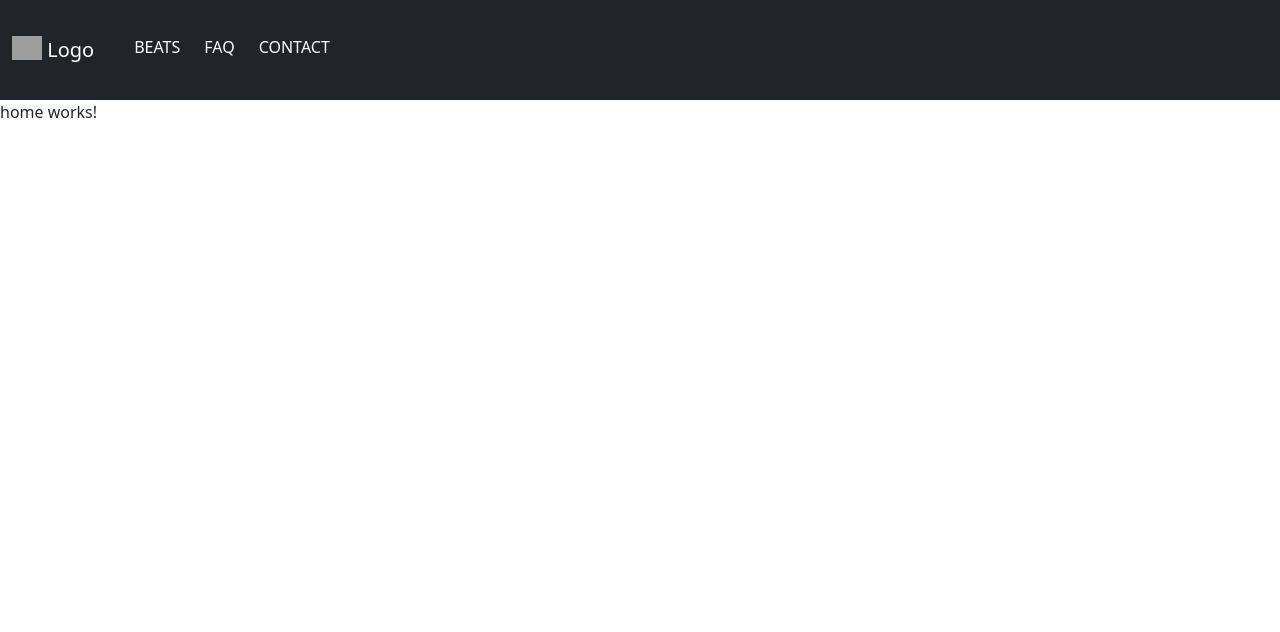
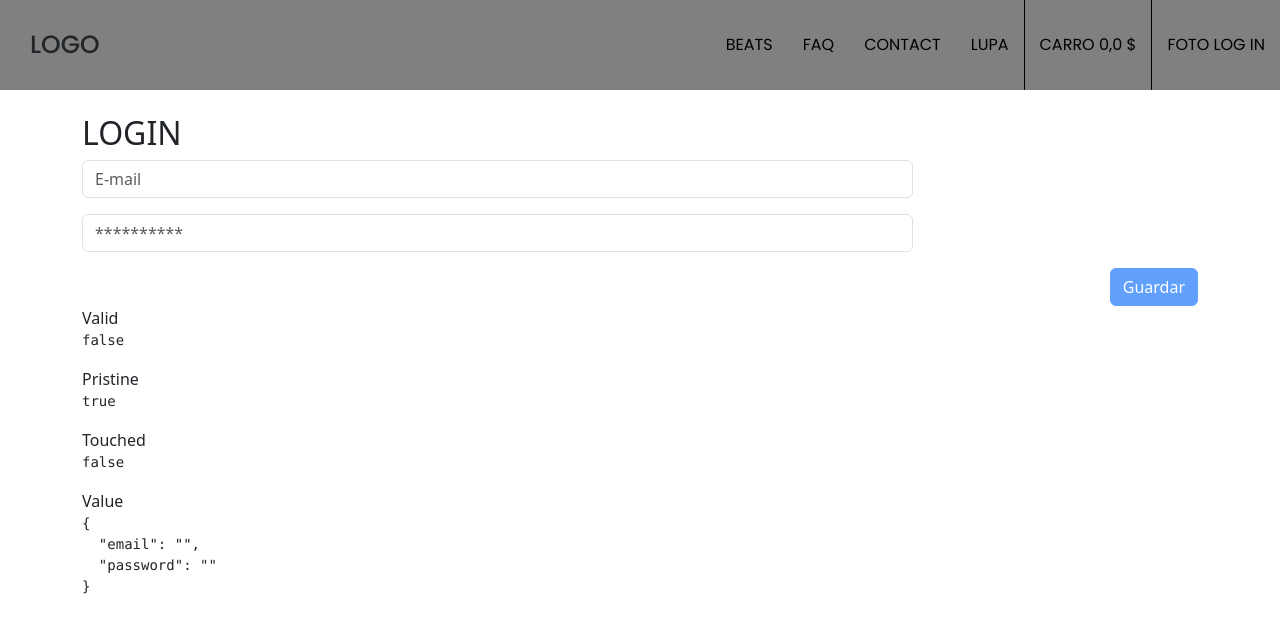
Before and after one commit to AlbertoAdame/AdamRoldan, an Angular app: page / in a window 1280 px wide. Shown: the top 632 px of the page. Built offline with nearby package versions, Linux system fonts and the light colour scheme; grey boxes are pictures that could not be loaded.

Commit message:
navbar planteado y login

```diff
--- a/src/app/app.component.html
+++ b/src/app/app.component.html
@@ -1,3 +1,3 @@
 
 <app-navbar></app-navbar>
-<app-home></app-home>
+<app-login></app-login>
--- a/src/app/app.module.ts
+++ b/src/app/app.module.ts
@@ -6,6 +6,7 @@ import { AppComponent } from './app.component';
 import { HomeModule } from './home/home.module';
 import { BeatsModule } from './beats/beats.module';
 import { SharedModule } from './shared/shared.module';
+import { LoginModule } from './login/login.module';
 
 
 @NgModule({
@@ -17,7 +18,8 @@ import { SharedModule } from './shared/shared.module';
     AppRoutingModule,
     HomeModule,
     BeatsModule,
-    SharedModule
+    SharedModule,
+    LoginModule
   ],
   providers: [],
   bootstrap: [AppComponent]
--- /dev/null
+++ b/src/app/login/login/login.component.html
@@ -0,0 +1,80 @@
+<div class="container loginPage">
+<br>
+<h2>LOGIN</h2>
+
+
+
+    <div class="row">
+        <div class="col">
+
+            <form (ngSubmit)="save()" #myForm="ngForm">
+
+                <!-- Campo de email -->
+                <div class="mb-3 row">
+
+                    <div class="col-sm-9">
+
+                        <input type="email"
+                                class="form-control"
+                                placeholder="E-mail"
+                                ngModel
+                                name="email"
+                                minlength="3"
+                                required>
+
+                        <span class="form-text text-danger"
+                            *ngIf="notValidEmail('email')">
+                            CANT BEA EMPTY
+                        </span>
+                    </div>
+                </div>
+
+
+                <!-- Campo de email -->
+                <div class="mb-3 row">
+                    <div class="col-sm-9">
+                        <input type="password"
+                            class="form-control"
+                            placeholder="**********"
+                            ngModel
+                            name="password"
+                            required
+                            >
+
+                            <span class="form-text text-danger"
+                            *ngIf="notValid('password')">
+                                CANT BEA EMPTY
+                            </span>
+                    </div>
+                </div>
+
+
+                <div class="row">
+                    <div class="col">
+                        <button type="submit"
+                                class="btn btn-primary float-end"
+                                [disabled]="myForm.invalid">
+                            Guardar
+                        </button>
+                    </div>
+                </div>
+
+
+
+            </form>
+
+            <span>Valid</span>
+            <pre>{{myForm.valid}}</pre>
+
+            <span>Pristine</span>
+            <pre>{{myForm.pristine}}</pre>
+
+            <span>Touched</span>
+            <pre>{{myForm.touched}}</pre>
+
+            <span>Value</span>
+            <pre>{{myForm.value | json}}</pre>
+
+        </div>
+    </div>
+</div>
--- /dev/null
+++ b/src/app/login/login/login.component.ts
@@ -0,0 +1,49 @@
+import { Component, OnInit, ViewChild } from '@angular/core';
+import { NgForm } from '@angular/forms';
+
+@Component({
+  selector: 'app-login',
+  templateUrl: './login.component.html',
+  styleUrls: ['./login.component.css']
+})
+export class LoginComponent implements OnInit {
+
+  @ViewChild('myForm') myForm!: NgForm;
+
+
+  constructor() { }
+
+  ngOnInit(): void {
+
+  }
+
+
+  notValidEmail(campo:string): boolean{
+    let result:boolean= false;
+
+    if(this.myForm?.controls[campo]?.invalid && this.myForm?.controls[campo]?.touched){
+
+      if (/^\w+([\.-]?\w+)*@\w+([\.-]?\w+)*(\.\w{2,3,4})+$/.test(campo)){
+          result=true;
+      } else {
+          result=true;
+      }
+    }
+      return result;
+  }
+
+  notValid(campo:string): boolean{
+    return this.myForm?.controls[campo]?.invalid &&
+      this.myForm?.controls[campo]?.touched
+  }
+  save() {
+    this.myForm.resetForm();
+
+    // this.myForm.resetForm({
+    //   password:0,
+    //   existencias:10
+    // })
+
+  }
+
+}
--- a/src/app/shared/navbar/navbar.component.css
+++ b/src/app/shared/navbar/navbar.component.css
@@ -1,7 +1,124 @@
-.navbar{
-    height: 100px !important;
+/* ===== Google Font Import - Poppins ===== */
+@import url('https://fonts.googleapis.com/css2?family=Poppins:wght@300;400;500;600&display=swap');
+
+*{
+    margin: 0;
+    padding: 0;
+    box-sizing: border-box;
+    font-family: 'Poppins', sans-serif;
+    transition: all 0.4s ease;;
 }
 
-.white{
-    color: white !important;
+body{
+    height: 100vh;
+    background-color: var(--body-color);
 }
+
+nav{
+    /* position: fixed; */
+    height: 90px;
+    width: 100%;
+    background-color: grey;
+    padding-left:30px;
+    display: flex;
+    align-items: center;
+    justify-content: space-between;
+}
+
+.logo{
+    font-size: 25px;
+    font-weight: 500;
+    color: var(--text-color);
+    text-decoration: none;
+}
+
+
+ul{
+    display: flex;
+    margin: 0;
+}
+
+li{
+
+    list-style: none;
+}
+
+.buttonNav{
+    border: 0;
+    height: 90px;
+    width: max-content;
+    background-color: grey;
+    margin: 0 15px;
+}
+
+.cart{
+    border: 0;
+    height: 90px;
+    width: max-content;
+    background-color: grey;
+    margin: 0 15px;
+}
+
+.login{
+    border: 0;
+    height: 90px;
+    width: max-content;
+    background-color: grey;
+    margin: 0 15px;
+}
+
+.liBorder{
+    border-left:  solid 1px black;
+}
+
+
+/* @media (max-width: 790px) {
+    nav .nav-bar .sidebarOpen{
+        display: block;
+    }
+
+    .menu{
+        position: fixed;
+        height: 100%;
+        width: 320px;
+        left: -100%;
+        top: 0;
+        padding: 20px;
+        background-color: var(--side-nav);
+        z-index: 100;
+        transition: all 0.4s ease;
+    }
+
+    nav.active .menu{
+        left: -0%;
+    }
+
+    nav.active .nav-bar .navLogo a{
+        opacity: 0;
+        transition: all 0.3s ease;
+    }
+
+    .menu .logo-toggle{
+        display: block;
+        width: 100%;
+        display: flex;
+        align-items: center;
+        justify-content: space-between;
+    }
+
+    .logo-toggle .siderbarClose{
+        color: var(--text-color);
+        font-size: 24px;
+        cursor: pointer;
+    }
+
+    .nav-bar .nav-links{
+        flex-direction: column;
+        padding-top: 30px;
+    }
+
+    .nav-links li a{
+        display: block;
+        margin-top: 20px;
+    }
+} */
--- a/src/app/shared/navbar/navbar.component.html
+++ b/src/app/shared/navbar/navbar.component.html
@@ -1,24 +1,44 @@
-<nav class="navbar navbar-dark bg-dark">
-    <div class="container-fluid">
-        <div class="row">
-            <div class="col">
-                <a class="navbar-brand" href="#">
-                    <img src="/docs/5.0/assets/brand/bootstrap-logo.svg" alt="" width="30" height="24" class="d-inline-block align-text-top">
-                    Logo
-                </a>
-            </div>
+<nav>
+    <div class="logo">
+        LOGO
+    </div>
 
-            <div class="col">
-                <a class="nav-link active white" aria-current="page" href="#">BEATS</a>
-            </div>
-            <div class="col">
-                <a class="nav-link active white" aria-current="page" href="#">FAQ</a>
-            </div>
-            <div class="col">
-                <a class="nav-link active white" aria-current="page" href="#">CONTACT</a>
-            </div>
-        </div>
+    <div class="menu">
+        <ul>
+            <li>
+                <button class="buttonNav">
+                    BEATS
+                </button>
+            </li>
+            <li>
 
+                <button class="buttonNav">
+                    FAQ
+                </button>
+            </li>
+            <li>
+                <button class="buttonNav">
+                    CONTACT
+                </button>
+            </li>
+            <li>
+                <button class="buttonNav">
+                    LUPA
+                </button>
+            </li>
 
+            <li class="liBorder">
+                <button class="cart">
+                    CARRO 0,0 $
+                </button>
+            </li >
+
+            <li class="liBorder">
+                <button class="login">
+                    FOTO LOG IN
+                </button>
+            </li>
+        </ul>
     </div>
+
 </nav>
```
Also changed, not shown: src/app/login/login.module.ts (added, +20 -0 lines), src/app/login/login/login.component.css (added).
